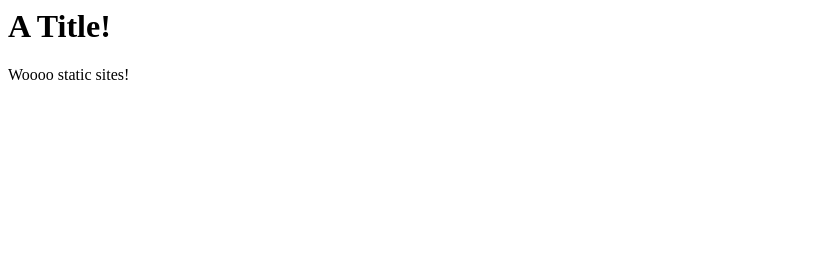
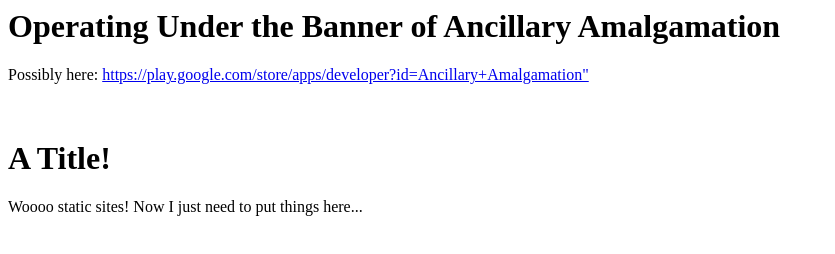
Before and after one commit to borgel/borgel.github.io, a plain HTML site: page index.html in a window 1280 px wide. Shown: the whole page, without its empty margins (0-835 px from the left). Drawn offline with Linux system fonts and the light colour scheme.

Commit message:
adding Ancillary Amalgam

```diff
--- a/index.html
+++ b/index.html
@@ -2,6 +2,11 @@
    <title>Apples</title>
 </head>
 <body>
+   <h1>Operating Under the Banner of Ancillary Amalgamation</h1>
+   <p>Possibly here: <a href="https://play.google.com/store/apps/developer?id=Ancillary+Amalgamation">https://play.google.com/store/apps/developer?id=Ancillary+Amalgamation"</a></p>
+
+   <br>
    <h1>A Title!</h1>
-   <p>Woooo static sites!</p>
+   <p>Woooo static sites! Now I just need to put things here...</p>
+
 </body>
```
